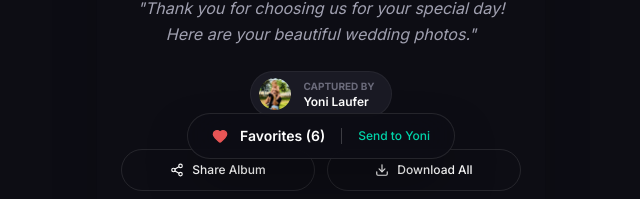
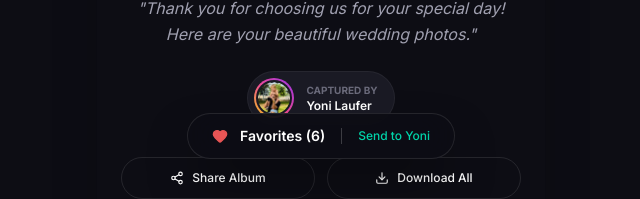
Before and after one commit to galdulev/imagen-mobile, a React (Vite) app: page /#/shared/1 in a window 1280 px wide. Shown: the part 609-808 px from the top of the page, without its empty margins (319-959 px from the left). Built offline with nearby package versions, Linux system fonts and the light colour scheme.

Commit message:
Add Instagram-style profile badge with link to photographer's Instagram

```diff
--- a/pages/ClientGalleryPage.tsx
+++ b/pages/ClientGalleryPage.tsx
@@ -62,18 +62,28 @@ export const ClientGalleryPage: React.FC = () => {
              "{sharedGallery.message}"
            </p>
 
-           {/* Branding Badge */}
-           <div className="flex items-center gap-3 bg-bg-secondary border border-white/5 pr-4 pl-2 py-1.5 rounded-full mt-2">
-              <img
-                src="/imagen-mobile/yoni-profile.jpg"
-                alt="Yoni Laufer"
-                className="w-8 h-8 rounded-full object-cover"
-              />
+           {/* Instagram-style Branding Badge */}
+           <a
+             href="https://www.instagram.com/yoni_laufer/"
+             target="_blank"
+             rel="noopener noreferrer"
+             className="flex items-center gap-3 bg-bg-secondary border border-white/5 pr-4 pl-1.5 py-1.5 rounded-full mt-2 hover:bg-bg-tertiary transition-colors"
+           >
+              {/* Instagram gradient ring */}
+              <div className="p-[2px] rounded-full bg-gradient-to-tr from-yellow-400 via-pink-500 to-purple-600">
+                <div className="p-[2px] rounded-full bg-bg-secondary">
+                  <img
+                    src="/imagen-mobile/yoni-profile.jpg"
+                    alt="Yoni Laufer"
+                    className="w-8 h-8 rounded-full object-cover"
+                  />
+                </div>
+              </div>
               <div className="flex flex-col items-start">
                 <span className="text-[10px] text-text-tertiary uppercase font-bold">Captured by</span>
                 <span className="text-xs text-white font-semibold">Yoni Laufer</span>
               </div>
-           </div>
+           </a>
         </div>
 
         {/* 3. Action Bar (Viral Loop) */}
```
